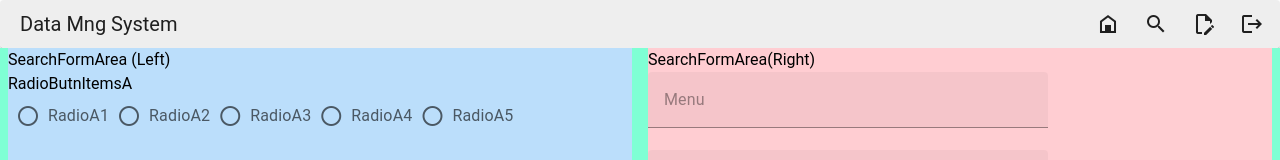
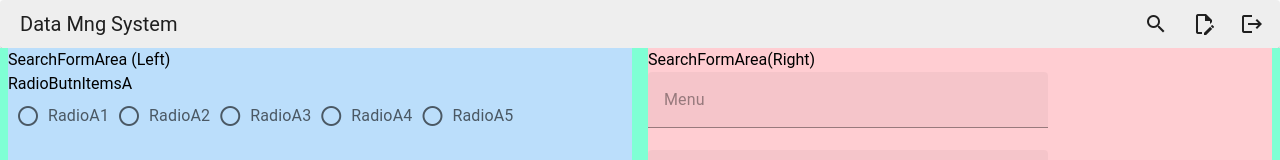
Before and after one commit to Mizuno-Hirohisa/data-mng-system-vue, a Vue app in the folder data-mng-system/: page /search in a window 1280 px wide. Shown: the top 160 px of the page. Built offline with nearby package versions, Linux system fonts and the light colour scheme.

Commit message:
Home画面の削除

```diff
--- a/data-mng-system/src/components/commons/NavigationBarComp.vue
+++ b/data-mng-system/src/components/commons/NavigationBarComp.vue
@@ -19,10 +19,6 @@
             <v-toolbar-title>Data Mng System</v-toolbar-title>
             <v-spacer></v-spacer>
 
-            <v-btn icon @click="ChangeScreen('/home')">
-                <v-icon>mdi-home-variant-outline</v-icon>
-            </v-btn>
-
             <v-btn icon @click="ChangeScreen('/search')">
                 <v-icon>mdi-magnify</v-icon>
             </v-btn>
--- a/data-mng-system/src/components/pages/Home.vue
+++ /dev/null
@@ -1,11 +0,0 @@
-<script setup>
-    console.log('[Home.vue]: script setup completed.');
-
-
-</script>
-
-<template>
-  <v-app>
-    <p>Home Screen</p>
-  </v-app>
-</template>
--- a/data-mng-system/src/router.js
+++ b/data-mng-system/src/router.js
@@ -1,11 +1,9 @@
 import { createRouter, createWebHistory } from 'vue-router'
-import Home from './components/pages/Home.vue'
 import Edit from './components/pages/Edit.vue'
 import Search from './components/pages/Search.vue'
 
 const routes = [
-  { path: '/', redirect: '/home' },
-  { path: '/home', name: 'Home', component: Home },
+  { path: '/', redirect: '/search' },
   { path: '/search', name: 'Search', component: Search },
   { path: '/edit', name: 'Edit', component: Edit },
 ]
```
